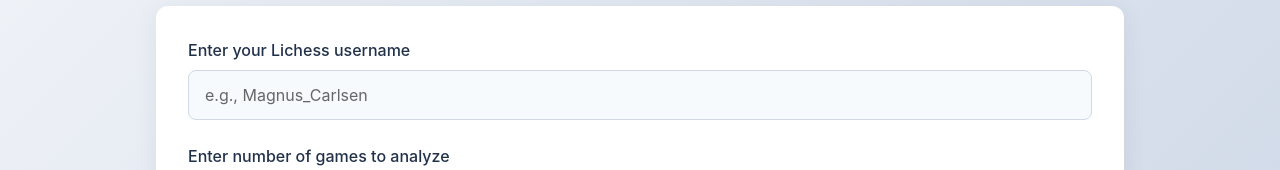
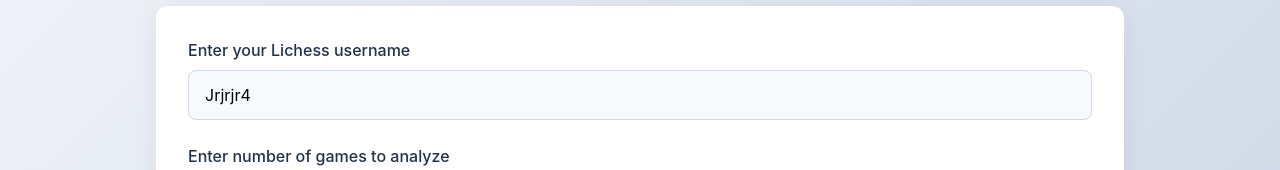
Before and after one commit to aadjones/opening-check-js, a React (Vite) app in the folder chess_frontend/: page /demo in a window 1280 px wide. Shown: the part 367-537 px from the top of the page. Built offline with nearby package versions, Linux system fonts and the light colour scheme; no server answers.

Commit message:
fix: type error in Demo.tsx

```diff
--- a/chess_frontend/src/pages/Demo.tsx
+++ b/chess_frontend/src/pages/Demo.tsx
@@ -1,13 +1,15 @@
 import React, { useState } from 'react';
 import { AnalysisForm, DeviationDisplay, UnderConstruction } from '../components';
 import { usePageTitle } from '../hooks/usePageTitle';
-import type { ApiDeviationResult } from '../types';
+import type { Database } from '../types/supabase';
 import styles from './Demo.module.css';
+
+type ApiDeviationResult = Database['public']['Tables']['opening_deviations']['Row'];
 
 const Demo: React.FC = () => {
   usePageTitle('Demo');
   // State for form inputs
-  const [username, setUsername] = useState<string>('Jrjrjr4');
+  const [lichessUsername, setLichessUsername] = useState<string>('Jrjrjr4');
   const [maxGames, setMaxGames] = useState<string>('1');
   const [studyUrlWhite, setStudyUrlWhite] = useState<string>('https://lichess.org/study/14RZiFdX/fvGLXd1D');
   const [studyUrlBlack, setStudyUrlBlack] = useState<string>('https://lichess.org/study/bve0Qw48/7ZVSY8Po');
@@ -46,8 +48,8 @@ const Demo: React.FC = () => {
 
       <div className={styles.formCard}>
         <AnalysisForm
-          username={username}
-          setUsername={setUsername}
+          lichessUsername={lichessUsername}
+          setLichessUsername={setLichessUsername}
           maxGames={maxGames}
           setMaxGames={setMaxGames}
           studyUrlWhite={studyUrlWhite}
```
